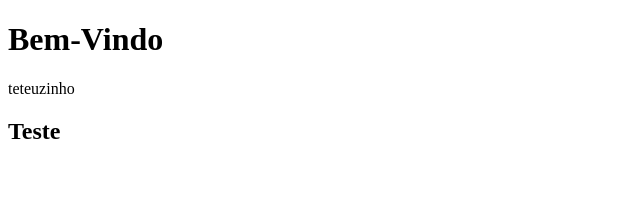
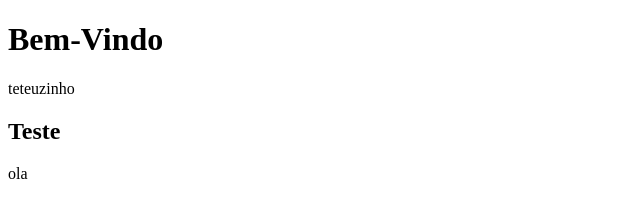
Before and after one commit to mateus040/Projeto_Teste, a plain HTML site: page index.html in a window 1280 px wide. Shown: the full height of the page, 0-640 px from the left. Drawn offline with Linux system fonts and the light colour scheme.

Commit message:
commit 5

```diff
--- a/index.html
+++ b/index.html
@@ -16,7 +16,9 @@
 
 
     <h2>Teste</h2>
-
+    <div>
+        <p>ola </p>
+    </div>
 
 </body>
 </html>
```
